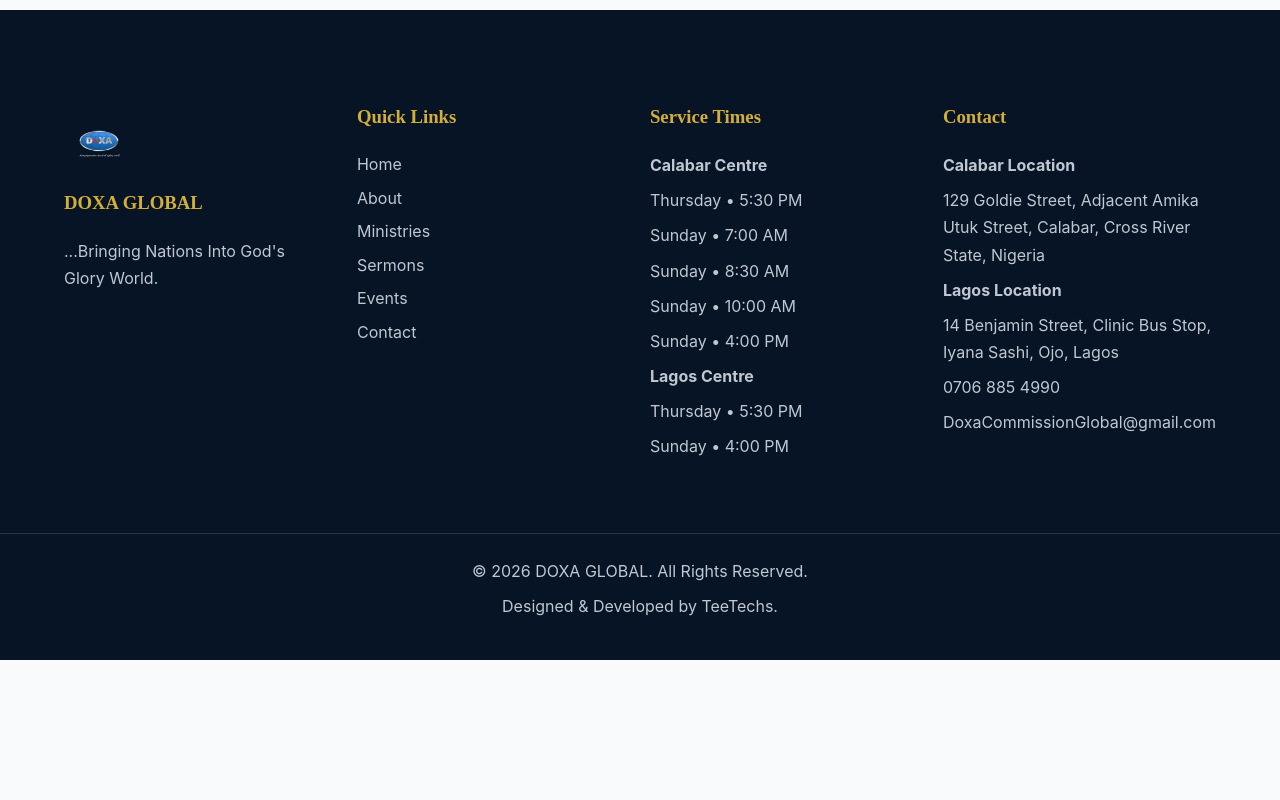
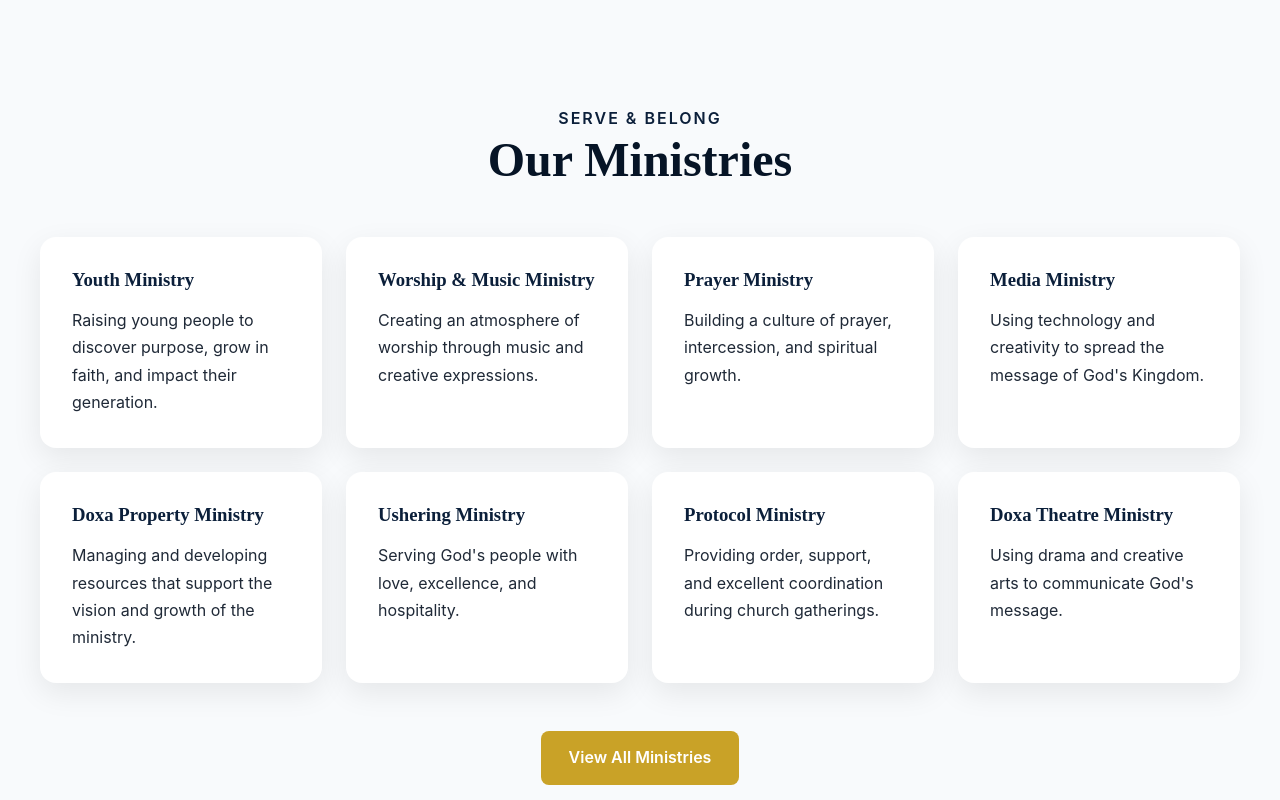
Before and after one commit to udungeriphymbarr/doxa-global-website, a React (Vite) app: page / in a window 1280 px wide. Shown: the part 2100-2900 px from the top of the page. Before the commit the page ends 2760 px from the top, so only its background shows below. Built offline with nearby package versions, Linux system fonts and the light colour scheme.

Commit message:
Add homepage ministries preview section

```diff
--- /dev/null
+++ b/src/components/home/MinistriesPreview/MinistriesPreview.css
@@ -0,0 +1,144 @@
+.ministries-preview{
+
+padding:6rem 2rem;
+
+background:var(--color-background);
+
+}
+
+
+
+.ministries-container{
+
+max-width:var(--container-width);
+
+margin:auto;
+
+}
+
+
+
+.section-heading{
+
+text-align:center;
+
+margin-bottom:3rem;
+
+}
+
+
+
+.section-heading p{
+
+color:var(--color-primary);
+
+text-transform:uppercase;
+
+letter-spacing:2px;
+
+font-weight:600;
+
+}
+
+
+
+.section-heading h2{
+
+font-size:clamp(2rem,4vw,3rem);
+
+color:var(--color-dark);
+
+}
+
+
+
+.ministries-grid{
+
+display:grid;
+
+grid-template-columns:repeat(4,1fr);
+
+gap:1.5rem;
+
+}
+
+
+
+.ministry-card{
+
+background:white;
+
+padding:2rem;
+
+border-radius:16px;
+
+box-shadow:0 10px 30px rgba(0,0,0,0.08);
+
+transition:0.3s ease;
+
+}
+
+
+
+.ministry-card:hover{
+
+transform:translateY(-5px);
+
+}
+
+
+
+.ministry-card h3{
+
+color:var(--color-primary);
+
+margin-bottom:1rem;
+
+}
+
+
+
+.ministry-card p{
+
+line-height:1.7;
+
+color:var(--color-text);
+
+}
+
+
+
+.ministries-button{
+
+display:flex;
+
+justify-content:center;
+
+margin-top:3rem;
+
+}
+
+
+
+
+@media(max-width:1000px){
+
+.ministries-grid{
+
+grid-template-columns:repeat(2,1fr);
+
+}
+
+}
+
+
+
+@media(max-width:600px){
+
+.ministries-grid{
+
+grid-template-columns:1fr;
+
+}
+
+}
--- /dev/null
+++ b/src/components/home/MinistriesPreview/MinistriesPreview.jsx
@@ -0,0 +1,87 @@
+import ministries from "../../../data/ministries";
+import Button from "../../common/Button";
+import "./MinistriesPreview.css";
+
+
+function MinistriesPreview(){
+
+
+return(
+
+<section className="ministries-preview">
+
+
+<div className="ministries-container">
+
+
+<div className="section-heading">
+
+<p>
+Serve & Belong
+</p>
+
+<h2>
+Our Ministries
+</h2>
+
+
+</div>
+
+
+
+<div className="ministries-grid">
+
+
+{
+ministries.map((ministry)=>(
+<div
+className="ministry-card"
+key={ministry.name}
+>
+
+
+<h3>
+{ministry.name}
+</h3>
+
+
+<p>
+{ministry.description}
+</p>
+
+
+</div>
+))
+}
+
+
+</div>
+
+
+
+<div className="ministries-button">
+
+<Button
+to="/ministries"
+variant="primary"
+>
+
+View All Ministries
+
+</Button>
+
+
+</div>
+
+
+</div>
+
+
+</section>
+
+);
+
+}
+
+
+export default MinistriesPreview;
--- /dev/null
+++ b/src/data/ministries.js
@@ -0,0 +1,61 @@
+const ministries = [
+
+{
+name:"Youth Ministry",
+description:
+"Raising young people to discover purpose, grow in faith, and impact their generation."
+},
+
+
+{
+name:"Worship & Music Ministry",
+description:
+"Creating an atmosphere of worship through music and creative expressions."
+},
+
+
+{
+name:"Prayer Ministry",
+description:
+"Building a culture of prayer, intercession, and spiritual growth."
+},
+
+
+{
+name:"Media Ministry",
+description:
+"Using technology and creativity to spread the message of God's Kingdom."
+},
+
+
+{
+name:"Doxa Property Ministry",
+description:
+"Managing and developing resources that support the vision and growth of the ministry."
+},
+
+
+{
+name:"Ushering Ministry",
+description:
+"Serving God's people with love, excellence, and hospitality."
+},
+
+
+{
+name:"Protocol Ministry",
+description:
+"Providing order, support, and excellent coordination during church gatherings."
+},
+
+
+{
+name:"Doxa Theatre Ministry",
+description:
+"Using drama and creative arts to communicate God's message."
+}
+
+];
+
+
+export default ministries;
--- a/src/pages/Home.jsx
+++ b/src/pages/Home.jsx
@@ -1,6 +1,8 @@
 import Hero from "../components/home/Hero";
 import Welcome from "../components/home/Welcome/Welcome";
 import ServiceTimes from "../components/home/ServiceTimes/ServiceTimes";
+import MinistriesPreview
+from "../components/home/MinistriesPreview/MinistriesPreview";
 
 
 function Home(){
@@ -15,6 +17,8 @@
 
 <ServiceTimes />
 
+<MinistriesPreview />
+
 </>
 
 );
```
